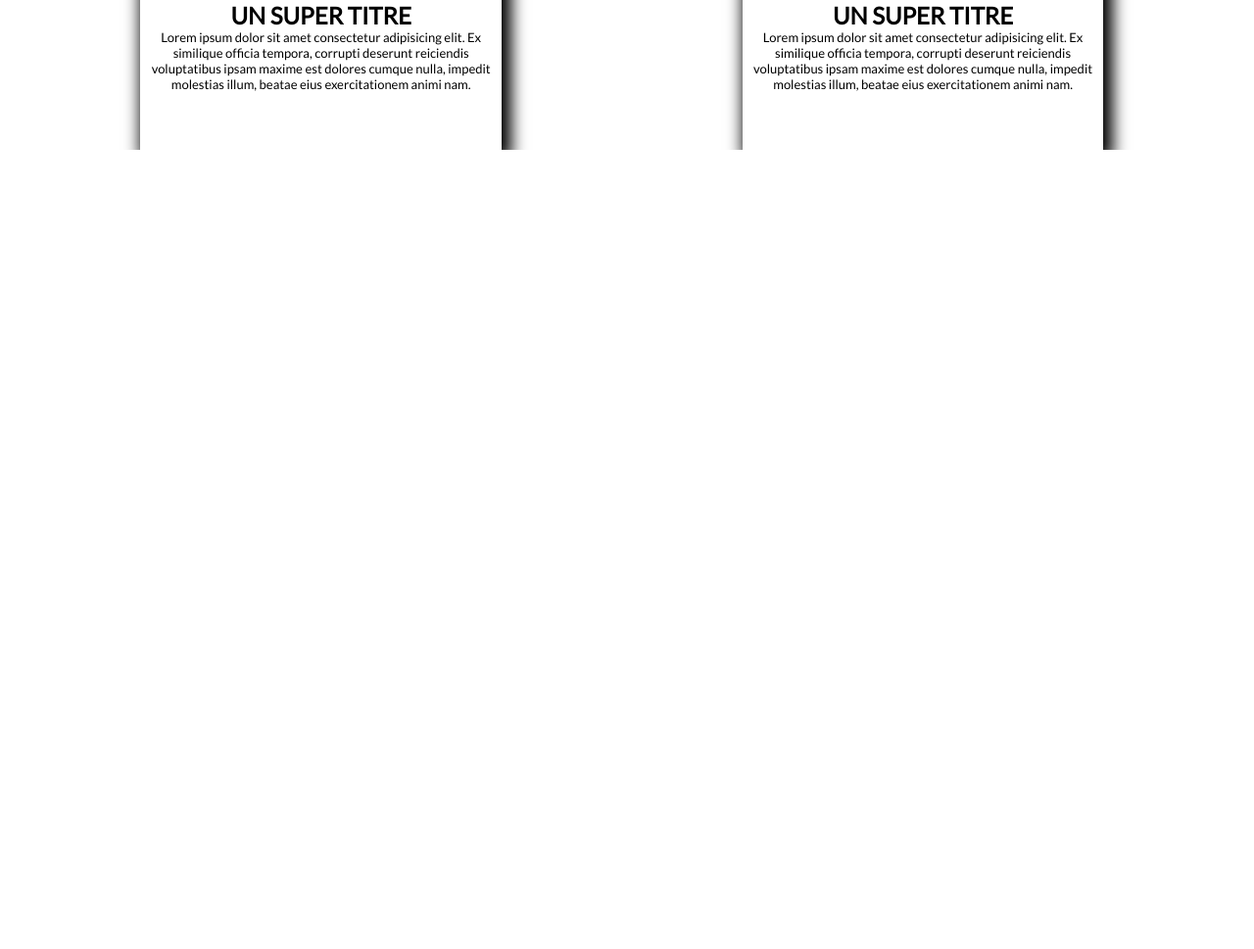
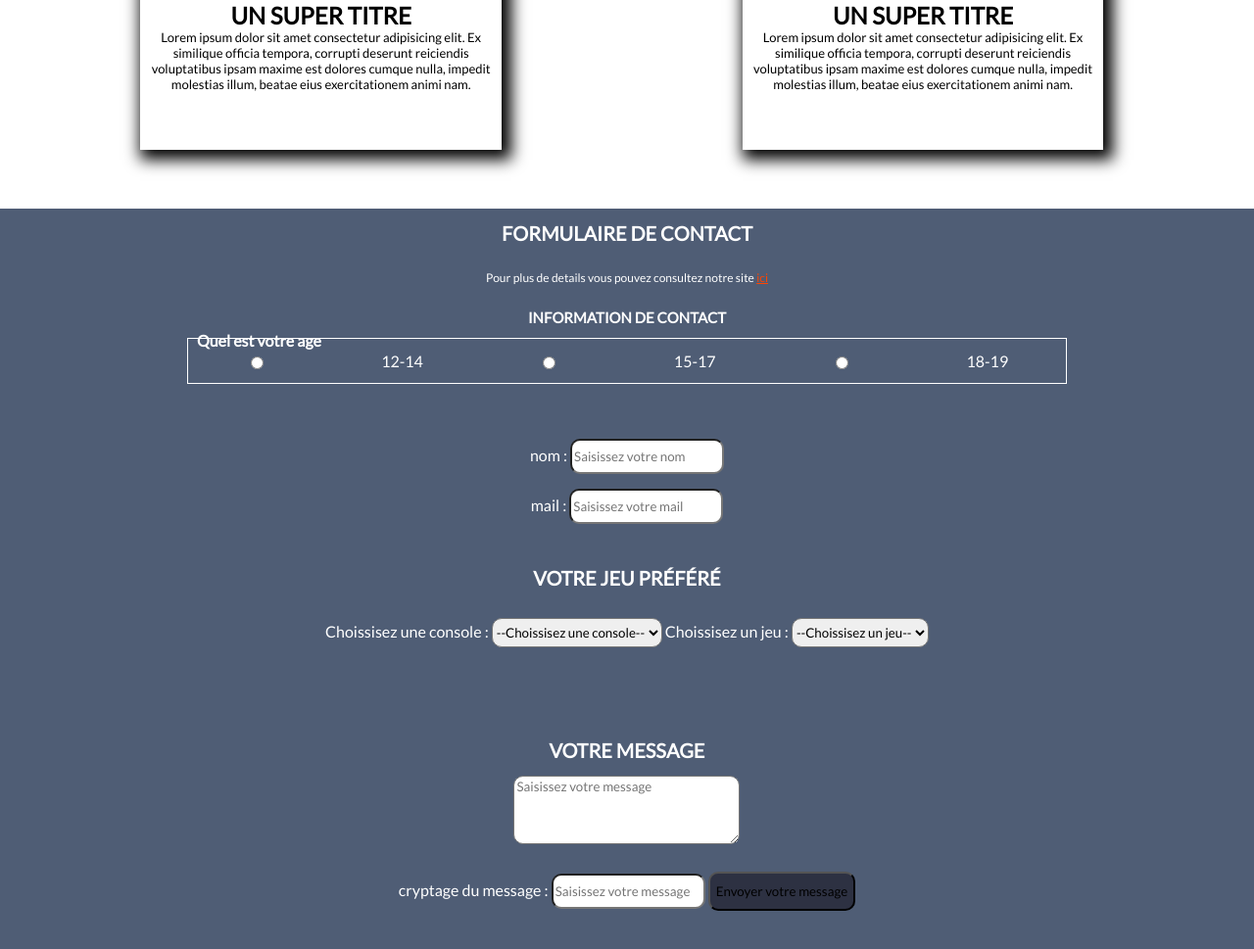
Before and after one commit to EnzooKms/Eval-a1-2023-enzo, a website built with Vite: page index.html in a window 1280 px wide. Shown: the part 1886-2855 px from the top of the page at 98% size. Before the commit the page ends 2039 px from the top, so only its background shows below. Built offline with nearby package versions, Linux system fonts and the light colour scheme.

Commit message:
add form html

```diff
--- a/index.html
+++ b/index.html
@@ -86,5 +86,71 @@
 
     </section>
 
+    <footer class="footer">
+
+      <h1 class="uppercase">formulaire de contact</h1>
+
+      <p class="details">Pour plus de details vous pouvez consultez notre site <a href="https://www.edenschool.fr/">ici</a></p>
+
+      <h2 class="uppercase">information de contact</h2>
+
+
+<form action="">
+  <div class="age_div">
+
+    <p class="ageQuestion">Quel est votre age</p>
+
+    <input type="radio" id="choice1" name="age">
+    <label for="choice1">12-14</label>
+
+    <input type="radio" id="choice2" name="age">
+    <label for="choice2">15-17</label>
+
+    <input type="radio" id="choice3" name="age">
+    <label for="choice3">18-19</label>
+  </div>
+
+
+  <div class="mail_div">
+    <label for="name">nom :</label>
+    <input type="text" id="name" placeholder="Saisissez votre nom">
+<br>
+    <label for="mail">mail :</label>
+    <input type="text" id="mail" placeholder="Saisissez votre mail">
+  </div>
+
+  <div class="game_div">
+    <h1 class="uppercase">votre jeu préféré</h1>
+
+    <label for="console">Choissisez une console :</label>
+    <select name="" id="console">
+      <option value="--Choissisez une console--">
+        --Choissisez une console--
+      </option>
+    </select>
+
+    <label for="game">Choissisez un jeu :</label>
+    <select name="" id="game">
+      <option value="--Choissisez un jeu--">
+        --Choissisez un jeu--
+      </option>
+    </select>
+  </div>
+
+  <div class="message">
+    <h1 class="uppercase">votre message</h1>
+
+    <textarea name="" id="message" cols="30" rows="4" placeholder="Saisissez votre message"></textarea>
+<br>
+    <label for="crypt">cryptage du message :</label>
+    <input type="password" id="crypt" placeholder="Saisissez votre message">
+
+    <input type="submit" id="submit" value="Envoyer votre message">
+  </div>
+
+</form>
+
+    </footer>
+
   </body>
 </html>
```
